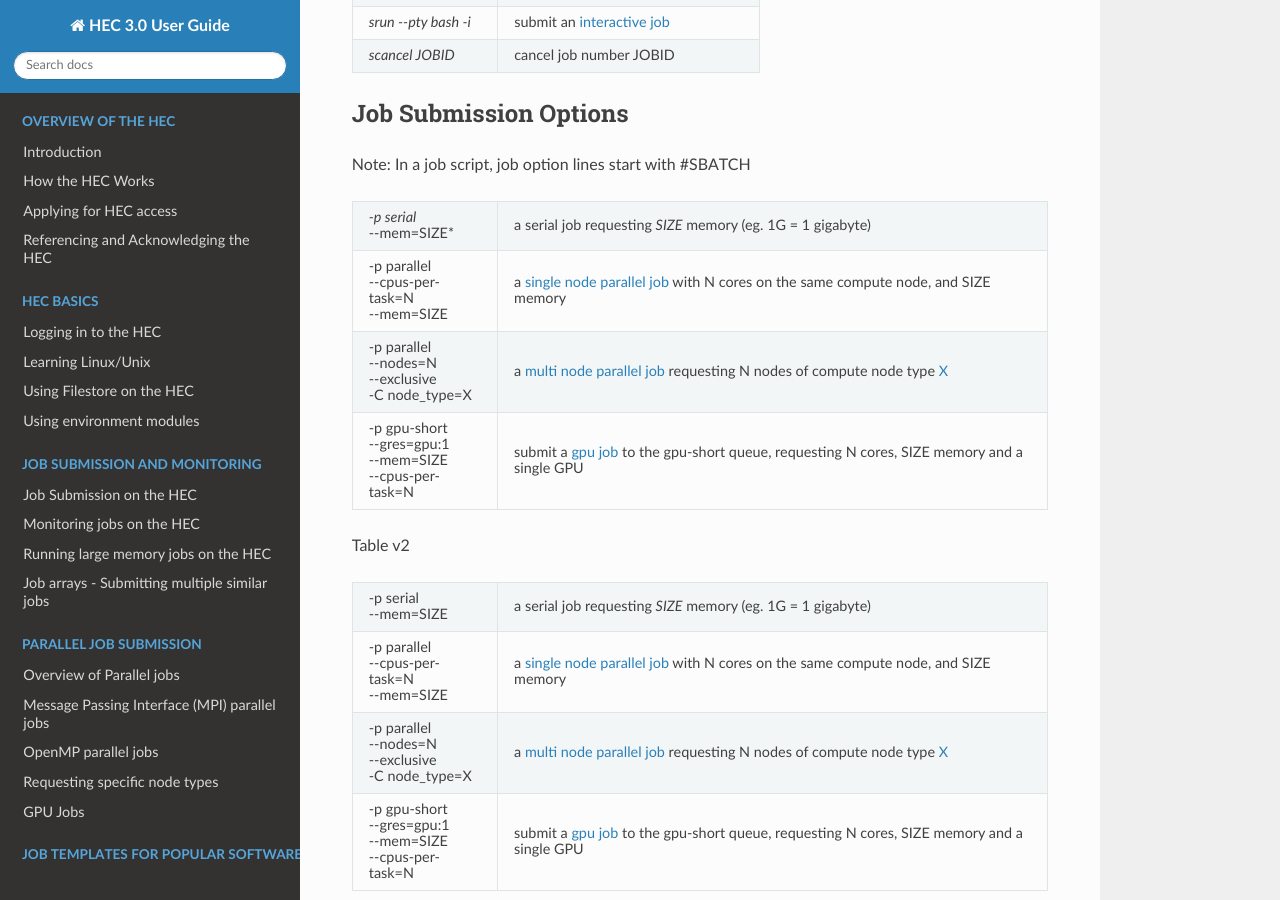
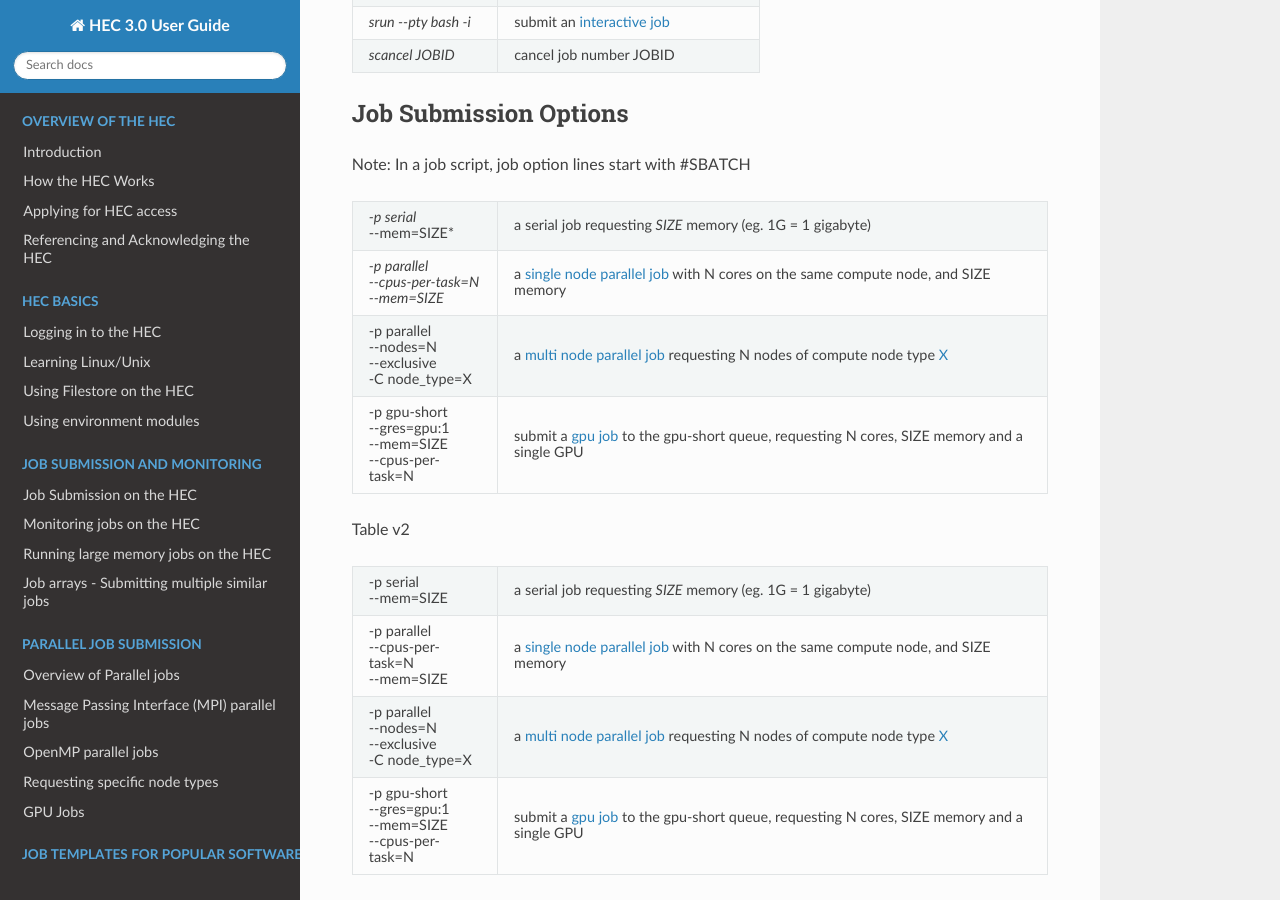
Before and after one commit to MikePacey/Lancaster-HEC, a Sphinx documentation site: the page built from docs/cheatsheet.rst, in a window 1280 px wide and 900 px high, scrolled down 638 px. Built offline with Sphinx 7.4.7 and the Read the Docs theme 3.1.0, drawn with Linux system fonts in a browser that asks for light colours; formulas are drawn with MathJax 3.

```diff
--- a/docs/cheatsheet.rst
+++ b/docs/cheatsheet.rst
@@ -47,11 +47,11 @@ Note: In a job script, job option lines start with #SBATCH
 
     - a :ref:`serial job<serial job>` requesting *SIZE* memory (eg. 1G = 1 gigabyte)
 
-  * - -p parallel
+  * - `-p parallel`
 
-      -\-cpus-per-task=N
+      `-\-cpus-per-task=N`
 
-      -\-mem=SIZE
+      `-\-mem=SIZE`
 
     -  a :ref:`single node parallel job<open mp>` with N cores on the same compute node, and SIZE memory
 
```
